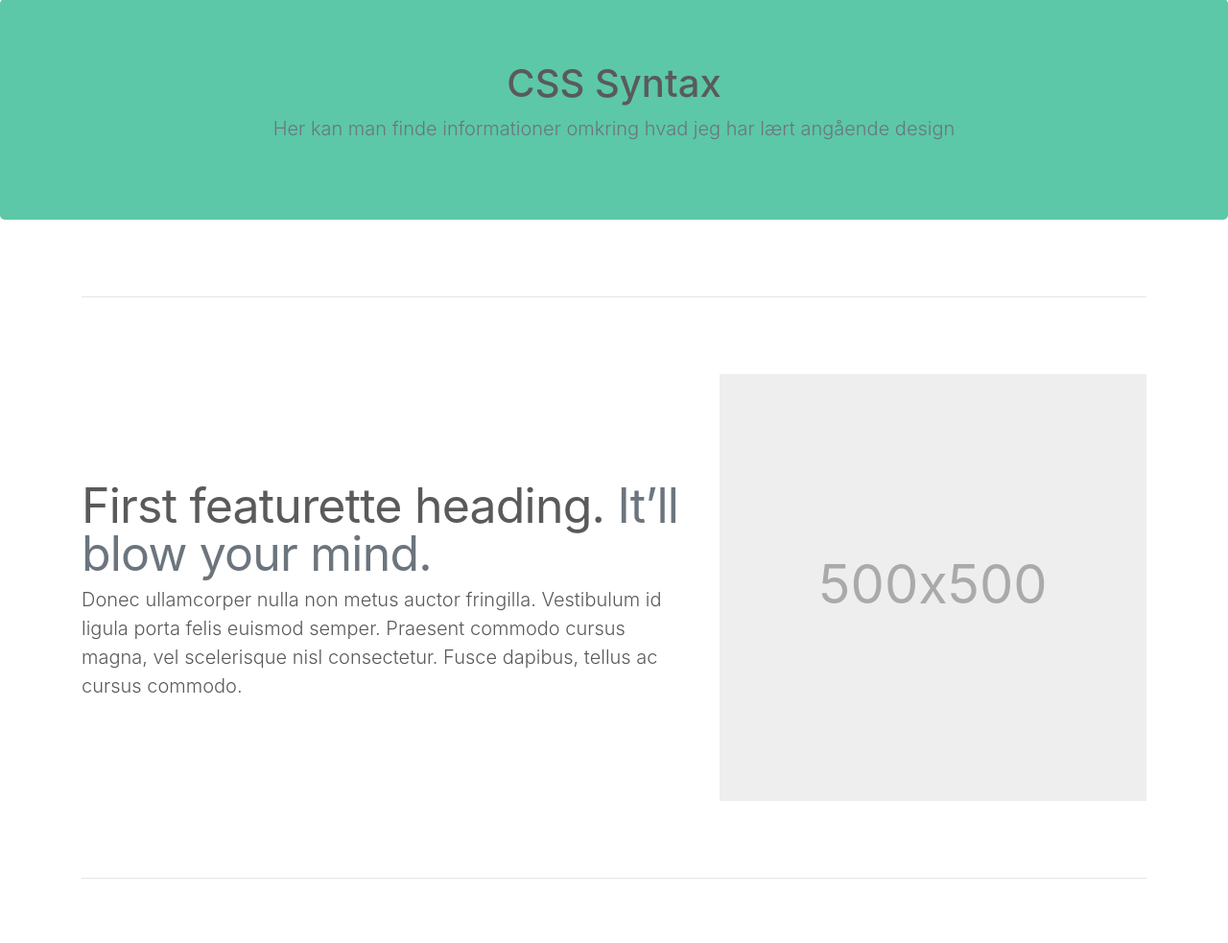
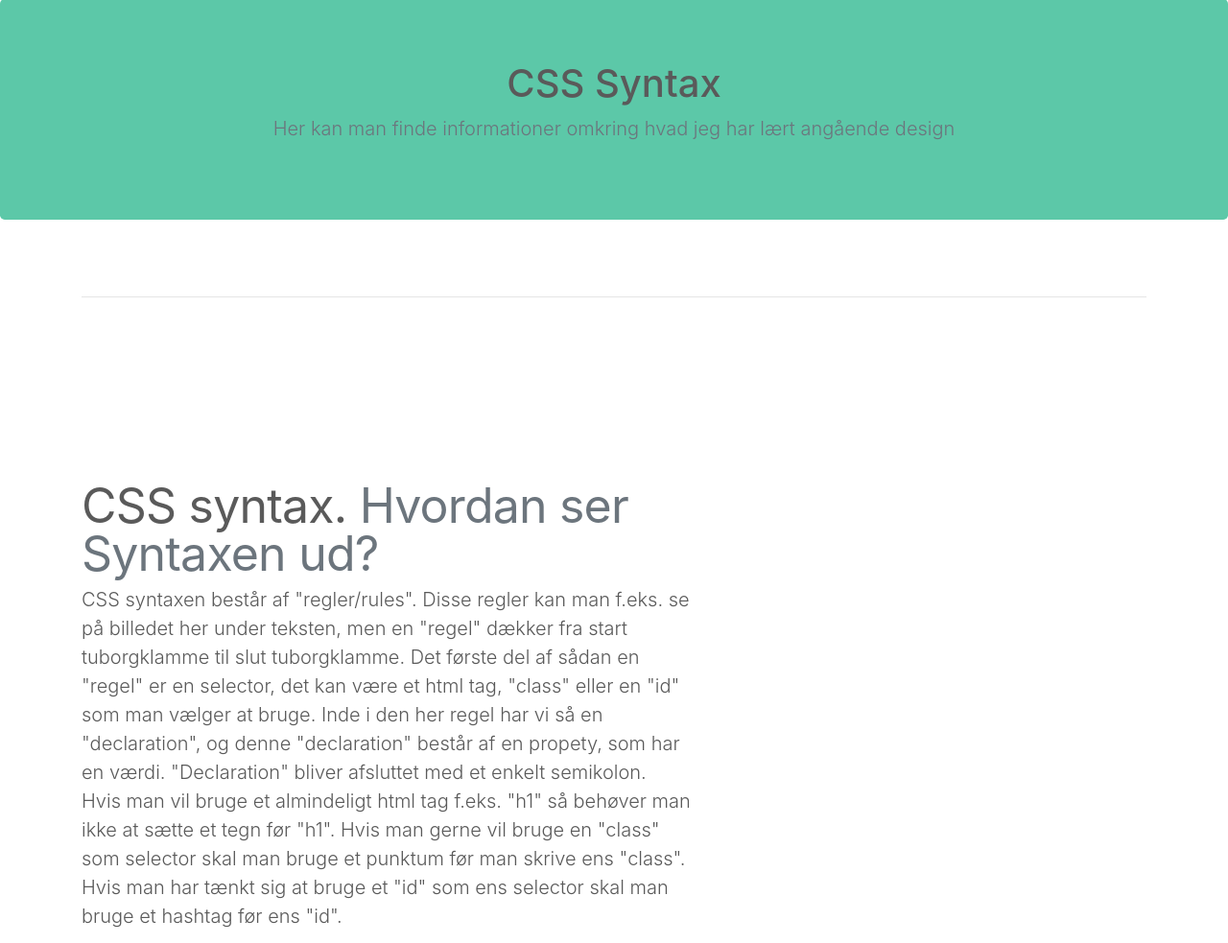
Before and after one commit to Jhm20P/L-ringsportfolio, a PHP site: page /csssyntax.php in a window 1280 px wide. Shown: the part 57-1040 px from the top of the page at 96% size. Run offline with PHP 8.4, Linux system fonts and the light colour scheme; some libraries are stand-ins or nearby versions.

Commit message:
Update csssyntax.php

```diff
--- a/lærings-portfolio/csssyntax.php
+++ b/lærings-portfolio/csssyntax.php
@@ -1,12 +1,13 @@
 <!doctype html>
-<html lang="en">
+<html lang="da">
   <head>
     <meta charset="utf-8">
     <meta name="viewport" content="width=device-width, initial-scale=1, shrink-to-fit=no">
     <meta name="description" content="">
-    <meta name="author" content="Mark Otto, Jacob Thornton, and Bootstrap contributors">
+    <meta name="author" content="Jonas Hawthorn Mikkelsen">
     <meta name="generator" content="Jekyll v4.1.1">
-    <title>Carousel Template · Bootstrap</title>
+    <link rel="icon" href="favicon.ico">
+    <title>CSS Syntax</title>
 
     <link rel="canonical" href="https://getbootstrap.com/docs/4.5/examples/carousel/">
 
@@ -15,9 +16,11 @@
 
     <!-- Bootstrap core CSS -->
 <link href="assets/dist/css/bootstrap.min.css" rel="stylesheet">
+    <!-- EGEN CSS -->
 <link rel="stylesheet" href="underside.css">
 <link rel="stylesheet" href="bodyfix.css">
-
+<link rel="stylesheet" href="billede.css">
+  <!-- INTERN CSS -->
     <style>
       .bd-placeholder-img {
         font-size: 1.125rem;
@@ -37,10 +40,11 @@
     <!-- Custom styles for this template -->
     <link href="carousel.css" rel="stylesheet">
   </head>
+    <!-- MENU BAR -->
   <?php include("Menu.inc"); ?>
 
 <main role="main">
-
+<!-- SEKTION MED OVERSKRIFT OG UNDEROVERSKRIFT -->
   <section class="jumbotron text-center">
     <div class="container">
       <h1>CSS Syntax</h1>
@@ -58,41 +62,19 @@
     <!-- START THE FEATURETTES -->
 
     <hr class="featurette-divider">
-
+    <!-- CSS SYNTAX -->
     <div class="row featurette">
       <div class="col-md-7">
-        <h2 class="featurette-heading">First featurette heading. <span class="text-muted">It’ll blow your mind.</span></h2>
-        <p class="lead">Donec ullamcorper nulla non metus auctor fringilla. Vestibulum id ligula porta felis euismod semper. Praesent commodo cursus magna, vel scelerisque nisl consectetur. Fusce dapibus, tellus ac cursus commodo.</p>
+        <h2 class="featurette-heading">CSS syntax. <span class="text-muted">Hvordan ser Syntaxen ud?</span></h2>
+        <p class="lead">CSS syntaxen består af "regler/rules". Disse regler kan man f.eks. se på billedet her under teksten, men en "regel" dækker fra start tuborgklamme til slut tuborgklamme. Det første del af sådan en "regel" er en selector, det kan være et html tag, "class" eller en "id" som man vælger at bruge. Inde i den her regel har vi så en "declaration", og denne "declaration" består af en propety, som har en værdi. "Declaration" bliver afsluttet med et enkelt semikolon. Hvis man vil bruge et almindeligt html tag f.eks. "h1" så behøver man ikke at sætte et tegn før "h1". Hvis man gerne vil bruge en "class" som selector skal man bruge et punktum før man skrive ens "class". Hvis man har tænkt sig at bruge et "id" som ens selector skal man bruge et hashtag før ens "id".</p>
       </div>
       <div class="col-md-5">
-        <svg class="bd-placeholder-img bd-placeholder-img-lg featurette-image img-fluid mx-auto" width="500" height="500" xmlns="http://www.w3.org/2000/svg" preserveAspectRatio="xMidYMid slice" focusable="false" role="img" aria-label="Placeholder: 500x500"><title>Placeholder</title><rect width="100%" height="100%" fill="#eee"/><text x="50%" y="50%" fill="#aaa" dy=".3em">500x500</text></svg>
+
       </div>
+      <!-- CSS SYNTAX BILLEDE -->
+      <img class="css-billede" src="csskode.png" height="auto" width="450" alt="">
     </div>
-
-    <hr class="featurette-divider">
-
-    <div class="row featurette">
-      <div class="col-md-7 order-md-2">
-        <h2 class="featurette-heading">Oh yeah, it’s that good. <span class="text-muted">See for yourself.</span></h2>
-        <p class="lead">Donec ullamcorper nulla non metus auctor fringilla. Vestibulum id ligula porta felis euismod semper. Praesent commodo cursus magna, vel scelerisque nisl consectetur. Fusce dapibus, tellus ac cursus commodo.</p>
-      </div>
-      <div class="col-md-5 order-md-1">
-        <svg class="bd-placeholder-img bd-placeholder-img-lg featurette-image img-fluid mx-auto" width="500" height="500" xmlns="http://www.w3.org/2000/svg" preserveAspectRatio="xMidYMid slice" focusable="false" role="img" aria-label="Placeholder: 500x500"><title>Placeholder</title><rect width="100%" height="100%" fill="#eee"/><text x="50%" y="50%" fill="#aaa" dy=".3em">500x500</text></svg>
-      </div>
-    </div>
-
-    <hr class="featurette-divider">
-
-    <div class="row featurette">
-      <div class="col-md-7">
-        <h2 class="featurette-heading">And lastly, this one. <span class="text-muted">Checkmate.</span></h2>
-        <p class="lead">Donec ullamcorper nulla non metus auctor fringilla. Vestibulum id ligula porta felis euismod semper. Praesent commodo cursus magna, vel scelerisque nisl consectetur. Fusce dapibus, tellus ac cursus commodo.</p>
-      </div>
-      <div class="col-md-5">
-        <svg class="bd-placeholder-img bd-placeholder-img-lg featurette-image img-fluid mx-auto" width="500" height="500" xmlns="http://www.w3.org/2000/svg" preserveAspectRatio="xMidYMid slice" focusable="false" role="img" aria-label="Placeholder: 500x500"><title>Placeholder</title><rect width="100%" height="100%" fill="#eee"/><text x="50%" y="50%" fill="#aaa" dy=".3em">500x500</text></svg>
-      </div>
-    </div>
-
+    <!-- CSS SYNTAX SLUT -->
     <hr class="featurette-divider">
 
     <!-- /END THE FEATURETTES -->
@@ -108,10 +90,11 @@
       <i class="fab fa-instagram footer-icon"></i>
       <i class="fas fa-envelope footer-icon"></i>
 
-    <p>© Copyright 2020 Jonas Hawthorn Mikkelsen</p>
+    <p class="copyright">© Copyright 2020 Jonas Hawthorn Mikkelsen</p>
   </div>
   </footer>
 </main>
+<!-- JAVASCRIPT BRUGT TIL ALLE UNDERSIDER -->
 <script src="https://code.jquery.com/jquery-3.5.1.slim.min.js" integrity="sha384-DfXdz2htPH0lsSSs5nCTpuj/zy4C+OGpamoFVy38MVBnE+IbbVYUew+OrCXaRkfj" crossorigin="anonymous"></script>
       <script>window.jQuery || document.write('<script src="assets/js/vendor/jquery.slim.min.js"><\/script>')</script><script src="assets/dist/js/bootstrap.bundle.min.js"></script>
 </html>
```
